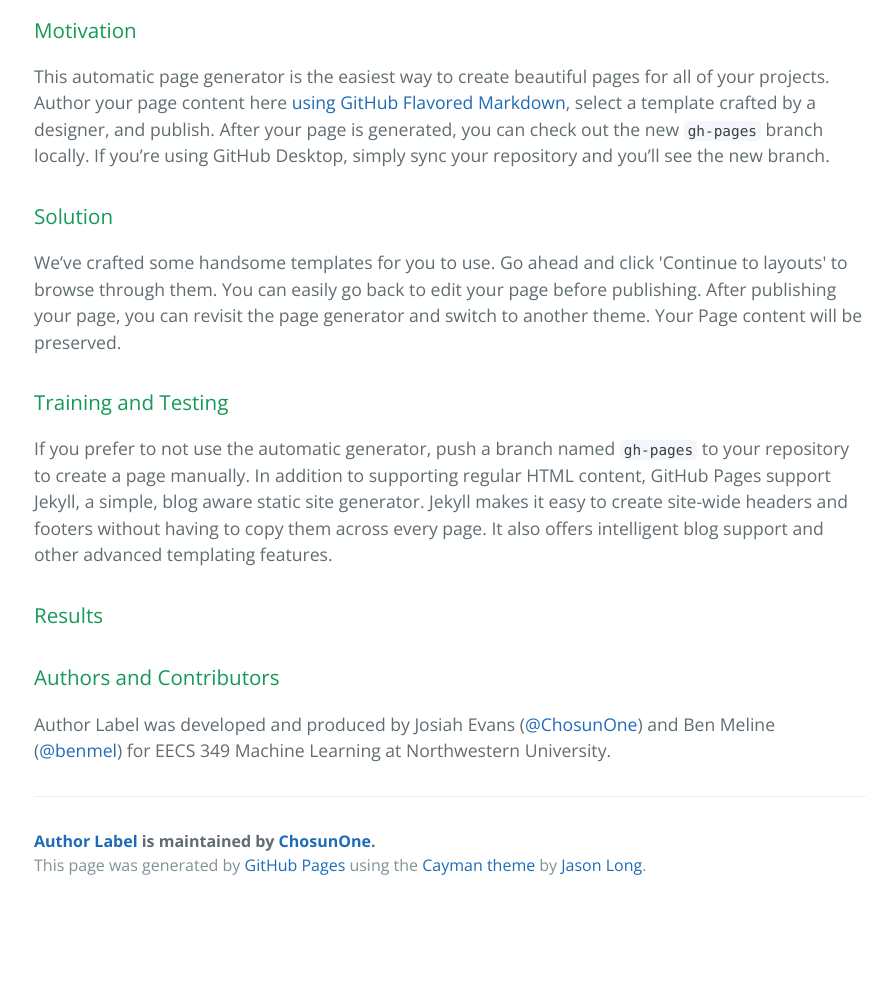
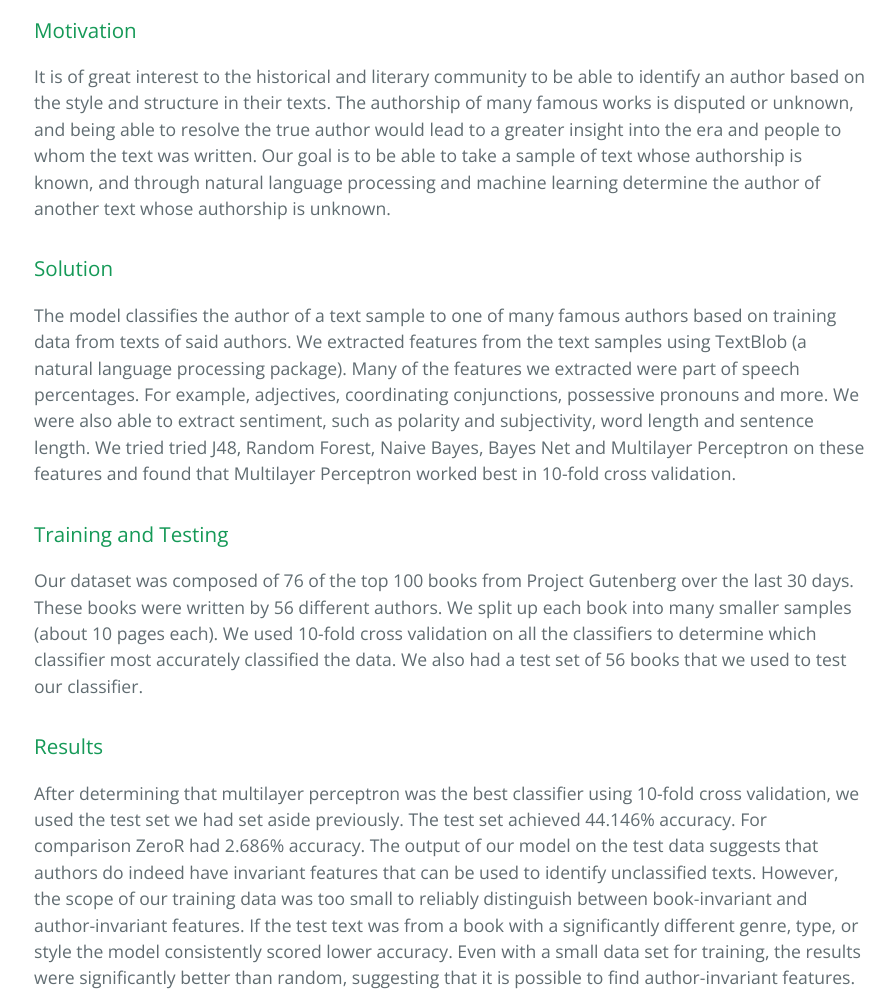
Before and after one commit to ChosunOne/AuthorLabel, a plain HTML site: page index.html in a window 1280 px wide. Shown: the part 400-1394 px from the top of the page, without its empty margins (190-1085 px from the left). Before the commit the page ends 1309 px from the top, so only its background shows below. Drawn offline with nearby package versions, Linux system fonts and the light colour scheme.

Commit message:
Updated website

```diff
--- a/index.html
+++ b/index.html
@@ -22,25 +22,29 @@
       <h3>
 <a id="motivation" class="anchor" href="#motivation" aria-hidden="true"><span aria-hidden="true" class="octicon octicon-link"></span></a>Motivation</h3>
 
-<p>This automatic page generator is the easiest way to create beautiful pages for all of your projects. Author your page content here <a href="https://guides.github.com/features/mastering-markdown/">using GitHub Flavored Markdown</a>, select a template crafted by a designer, and publish. After your page is generated, you can check out the new <code>gh-pages</code> branch locally. If you’re using GitHub Desktop, simply sync your repository and you’ll see the new branch.</p>
+<p>It is of great interest to the historical and literary community to be able to identify an author based on the style and structure in their texts. The authorship of many famous works is disputed or unknown, and being able to resolve the true author would lead to a greater insight into the era and people to whom the text was written.  Our goal is to be able to take a sample of text whose authorship is known, and through natural language processing and machine learning determine the author of another text whose authorship is unknown.</p>
 
 <h3>
 <a id="solution" class="anchor" href="#solution" aria-hidden="true"><span aria-hidden="true" class="octicon octicon-link"></span></a>Solution</h3>
 
-<p>We’ve crafted some handsome templates for you to use. Go ahead and click 'Continue to layouts' to browse through them. You can easily go back to edit your page before publishing. After publishing your page, you can revisit the page generator and switch to another theme. Your Page content will be preserved.</p>
+<p>The model classifies the author of a text sample to one of many famous authors based on training data from texts of said authors. We extracted features from the text samples using TextBlob (a natural language processing package). Many of the features we extracted were part of speech percentages.  For example, adjectives, coordinating conjunctions, possessive pronouns and more. We were also able to extract sentiment, such as polarity and subjectivity, word length and sentence length. We tried tried J48, Random Forest, Naive Bayes, Bayes Net and Multilayer Perceptron on these features and found that Multilayer Perceptron worked best in 10-fold cross validation.</p>
 
 <h3>
 <a id="training-and-testing" class="anchor" href="#training-and-testing" aria-hidden="true"><span aria-hidden="true" class="octicon octicon-link"></span></a>Training and Testing</h3>
 
-<p>If you prefer to not use the automatic generator, push a branch named <code>gh-pages</code> to your repository to create a page manually. In addition to supporting regular HTML content, GitHub Pages support Jekyll, a simple, blog aware static site generator. Jekyll makes it easy to create site-wide headers and footers without having to copy them across every page. It also offers intelligent blog support and other advanced templating features.</p>
+<p>Our dataset was composed of 76 of the top 100 books from Project Gutenberg over the last 30 days. These books were written by 56 different authors. We split up each book into many smaller samples (about 10 pages each). We used 10-fold cross validation on all the classifiers to determine which classifier most accurately classified the data. We also had a test set of 56 books that we used to test our classifier.</p>
 
 <h3>
 <a id="results" class="anchor" href="#results" aria-hidden="true"><span aria-hidden="true" class="octicon octicon-link"></span></a>Results</h3>
 
+<p>After determining that multilayer perceptron was the best classifier using 10-fold cross validation, we used the test set we had set aside previously. The test set achieved 44.146% accuracy. For comparison ZeroR had 2.686% accuracy. The output of our model on the test data suggests that authors do indeed have invariant features that can be used to identify unclassified texts.  However, the scope of our training data was too small to reliably distinguish between book-invariant and author-invariant features.  If the test text was from a book with a significantly different genre, type, or style the model consistently scored lower accuracy.  Even with a small data set for training, the results were significantly better than random, suggesting that it is possible to find author-invariant features.</p>
+
+<img src="Performance by Author.png"></img>
+
 <h3>
 <a id="authors-and-contributors" class="anchor" href="#authors-and-contributors" aria-hidden="true"><span aria-hidden="true" class="octicon octicon-link"></span></a>Authors and Contributors</h3>
 
-<p>Author Label was developed and produced by Josiah Evans (<a href="http://www.github.com/ChosunOne" class="user-mention">@ChosunOne</a>) and Ben Meline (<a href="https://www.github.com/benmel" class="user-mention">@benmel</a>) for EECS 349 Machine Learning at Northwestern University.
+<p>Author Label was developed and produced by Josiah Evans (<a href="http://www.github.com/ChosunOne" class="user-mention">@ChosunOne</a>, josiahevans2016 [at] u [dot] northwestern [dot] edu) and Ben Meline (<a href="https://www.github.com/benmel" class="user-mention">@benmel</a>, benjaminmeline2015 [at] u [dot] northwestern [dot] edu) for EECS 349 Machine Learning at Northwestern University.
 
       <footer class="site-footer">
         <span class="site-footer-owner"><a href="https://github.com/ChosunOne/AuthorLabel">Author Label</a> is maintained by <a href="https://github.com/ChosunOne">ChosunOne</a>.</span>
```
Also changed, not shown: Performance by Author.png (added).
